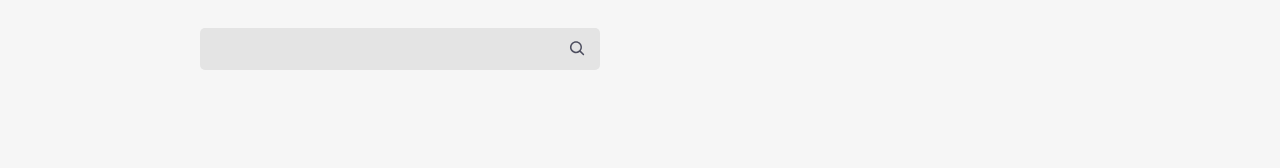
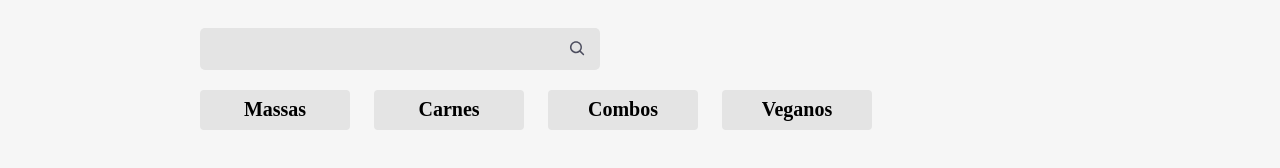
Before and after one commit to gabrielpb88/aluroni, a React (Create React App) app: page /cardapio in a window 1280 px wide. Shown: the part 564-732 px from the top of the page. Built offline with nearby package versions, Linux system fonts and the light colour scheme; the HTML template or start-up script is replaced by a standard one; a web font is replaced by a local one.

Commit message:
add Filtros Component

```diff
--- a/package.json
+++ b/package.json
@@ -6,6 +6,7 @@
     "@types/node": "^16.18.10",
     "@types/react": "^18.0.26",
     "@types/react-dom": "^18.0.9",
+    "classnames": "^2.3.2",
     "react": "^18.2.0",
     "react-dom": "^18.2.0",
     "react-icons": "^4.7.1",
--- a/src/pages/Cardapio/Cardapio.module.scss
+++ b/src/pages/Cardapio/Cardapio.module.scss
@@ -55,4 +55,12 @@
     font-size: 3rem;
     margin-bottom: 30px;
   }
+  &__filtros {
+    align-items: center;
+    display: flex;
+    flex-wrap: wrap;
+    justify-content: space-between;
+    margin-bottom: 30px;
+    width: 100%;
+  }
 }
--- /dev/null
+++ b/src/pages/Cardapio/Filtros/Filtros.module.scss
@@ -0,0 +1,27 @@
+@import "styles/variaveis";
+
+.filtros {
+  display: flex;
+  gap: 24px;
+  flex-wrap: wrap;
+  margin: 20px 0;
+  &__filtro {
+    align-items: center;
+    background-color: $grey;
+    border: none;
+    border-radius: 4px;
+    display: flex;
+    font-size: 1.25rem;
+    font-weight: bold;
+    height: 40px;
+    justify-content: center;
+    width: 150px;
+    &--ativo {
+      background-color: $blue;
+      color: white;
+    }
+    &:hover {
+      cursor: pointer;
+    }
+  }
+}
--- /dev/null
+++ b/src/pages/Cardapio/Filtros/filtros.json
@@ -0,0 +1,18 @@
+[
+  {
+    "label": "Massas",
+    "id": 1
+  },
+  {
+    "label": "Carnes",
+    "id": 2
+  },
+  {
+    "label": "Combos",
+    "id": 3
+  },
+  {
+    "label": "Veganos",
+    "id": 4
+  }
+]
--- /dev/null
+++ b/src/pages/Cardapio/Filtros/index.tsx
@@ -0,0 +1,34 @@
+import filtros from './filtros.json';
+import s from './Filtros.module.scss';
+import classNames from 'classnames';
+
+type IOpcao = typeof filtros[0];
+
+interface Props {
+  filtro: number | null;
+  setFiltro: React.Dispatch<React.SetStateAction<number | null>>;
+}
+
+export default function Filtros({ filtro, setFiltro }: Props) {
+  function selecionarFiltro(opcao: IOpcao) {
+    if (filtro === opcao.id) {
+      return setFiltro(null);
+    }
+    return setFiltro(opcao.id);
+  }
+  return (
+    <div className={s.filtros}>
+      {filtros.map((opcao) => (
+        <button
+          className={classNames({
+            [s.filtros__filtro]: true,
+            [s['filtros__filtro--ativo']]: filtro === opcao.id,
+          })}
+          key={opcao.id}
+          onClick={() => selecionarFiltro(opcao)}>
+          {opcao.label}
+        </button>
+      ))}
+    </div>
+  );
+}
--- a/src/pages/Cardapio/index.tsx
+++ b/src/pages/Cardapio/index.tsx
@@ -2,8 +2,10 @@ import s from './Cardapio.module.scss';
 import { ReactComponent as Logo } from 'assets/logo.svg';
 import React, { useState } from 'react';
 import Buscador from './Buscador';
+import Filtros from './Filtros';
 export default function Cardapio() {
   const [busca, setBusca] = useState('');
+  const [filtro, setFiltro] = useState<number | null>(null);
   return (
     <main>
       <nav className={s.menu}>
@@ -15,6 +17,9 @@ export default function Cardapio() {
       <section className={s.cardapio}>
         <h3 className={s.cardapio__titulo}>Cardápio</h3>
         <Buscador busca={busca} setBusca={setBusca} />
+        <div className={s.cardapio__filtros}>
+          <Filtros filtro={filtro} setFiltro={setFiltro} />
+        </div>
       </section>
     </main>
   );
```
Also changed, not shown: 1 other file (tests, documents, lock files or other folders).
